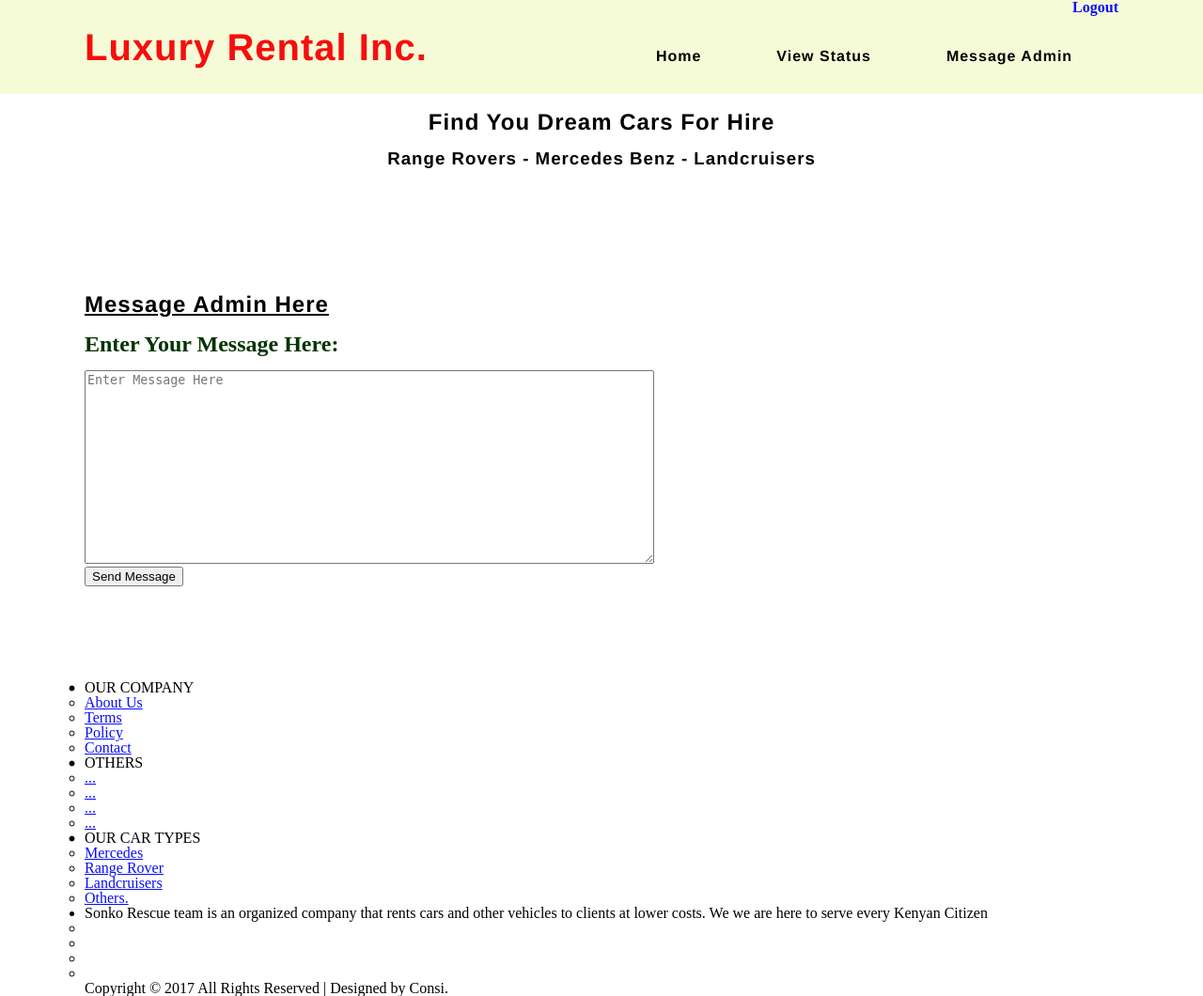
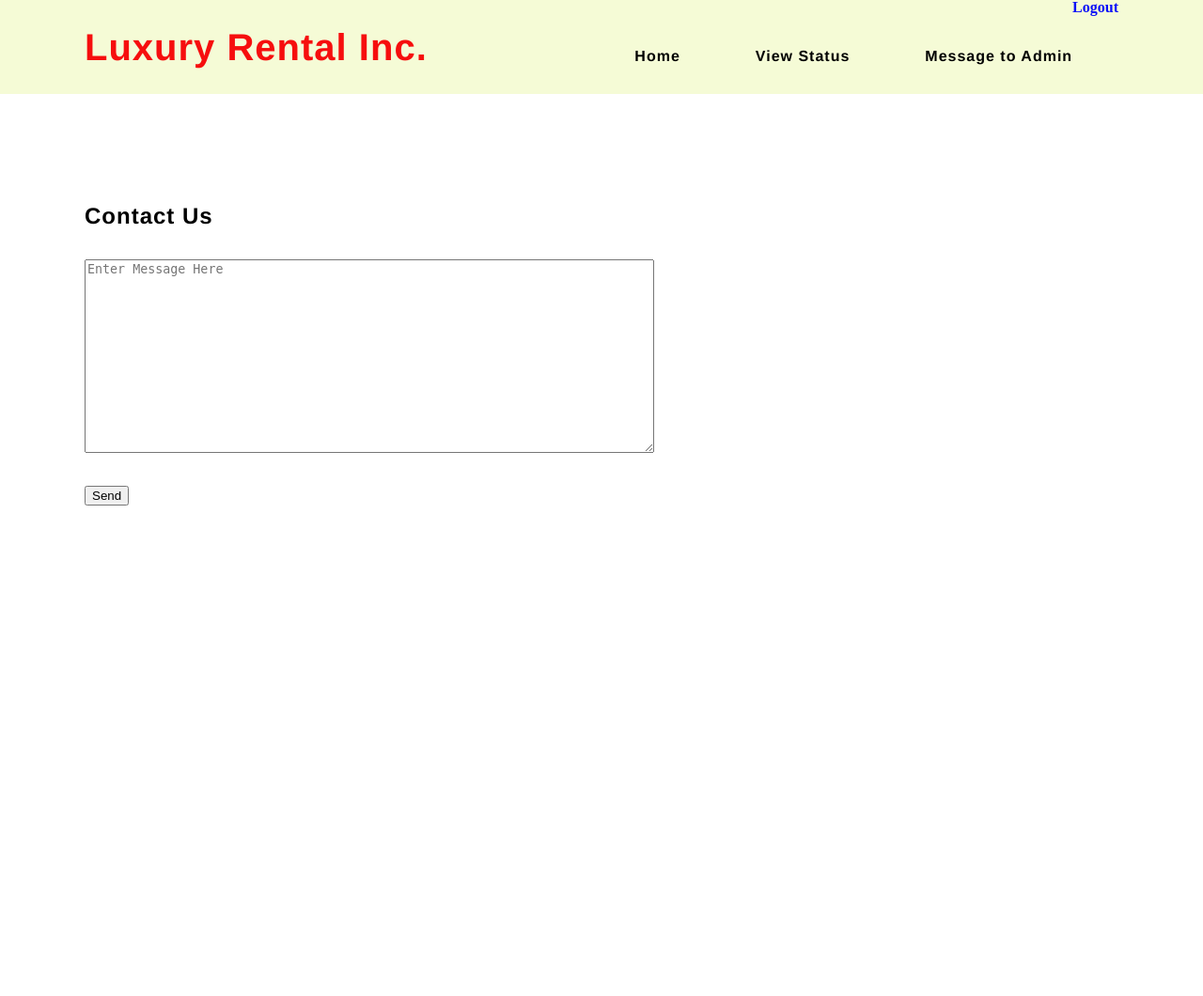
Before and after one commit to phucdang95/IQRiver, a PHP site: page /message_admin.php in a window 1280 px wide. Shown: the whole page at 94% size. After the commit the page ends 538 px from the top, so only its background shows below. Run offline with PHP 8.4, Linux system fonts and the light colour scheme; a user stored in the database is signed in.

Commit message:
Add files via upload

```diff
--- a/car_rental/account.php
+++ b/car_rental/account.php
@@ -25,7 +25,7 @@
 		<div class="wrapper">
 		<div id="fom">
 			<form method="post">
-			<h2 style="text-align:center; font-weight:bold; "> Login </h2>
+			<h2 style="text-align:center; font-weight:bold; "> Login </h2><Br>
 				<table height="200" align="center">
 					<tr>
 						<td>Email Address: </td>
@@ -57,12 +57,12 @@
 						$_SESSION['email'] = $row['email'];
 						$_SESSION['pass'] = $row['id_no'];
 						echo "<script type = \"text/javascript\">
-									alert(\"Login Successful.................\");
+									alert(\"Login Successful!!\");
 									window.location = (\"index.php\")
 									</script>";
 					} else{
 						echo "<script type = \"text/javascript\">
-									alert(\"Login Failed. Try Again................\");
+									alert(\"Login Failed. Try Again.\");
 									window.location = (\"account.php\")
 									</script>";
 					}
--- a/car_rental/header.php
+++ b/car_rental/header.php
@@ -30,7 +30,7 @@
 							<ul>
 								<li><a href="index.php">Home</a></li>
 								<li><a href="status.php">View Status</a></li>
-								<li><a href="message_admin.php">Message Admin</a></li>
+								<li><a href="message_admin.php">Message to Admin</a></li>
 							</ul>
 					<a href="admin/logout.php">Logout</a>
 					<?php
--- a/car_rental/js/main.js
+++ b/car_rental/js/main.js
@@ -1,21 +1,7 @@
-$(document).ready(function(){
 
 
 
 
-	/*  Hamburger Menu & Icon  */
-	$('.hamburger').on('click', function(e){
-
-		e.preventDefault();
-		$(this).toggleClass('opned');
-		$('header nav').toggleClass('active');
-
-	});
-
-
-
-
-	/*  Advanced search form & Icon  */
 	$('#advanced_search_btn').on("click", function(e){
 		e.preventDefault();
 
--- a/car_rental/message_admin.php
+++ b/car_rental/message_admin.php
@@ -3,9 +3,6 @@
 <head>
 	<title>Sonko Car Rental</title>
 	<meta charset="utf-8">
-	<meta name="author" content="pixelhint.com">
-	<meta name="description" content="La casa free real state fully responsive html5/css3 home page website template"/>
-	<meta name="viewport" content="width=device-width, initial-scale=1.0, minimum-scale=1.0" />
 
 	<link rel="stylesheet" type="text/css" href="css/reset.css">
 	<link rel="stylesheet" type="text/css" href="css/responsive.css">
@@ -28,32 +25,27 @@
 			include 'header.php';
 		?>
 
-			<section class="caption">
-				<h2 class="caption" style="text-align: center">Find You Dream Cars For Hire</h2>
-				<h3 class="properties" style="text-align: center">Range Rovers - Mercedes Benz - Landcruisers</h3>
-			</section>
-	</section><!--  end hero section  -->
 
 
 	<section class="listings">
 		<div class="wrapper">
-		<h2 style="text-decoration:underline">Message Admin Here</h2>
+		<h2 >Contact Us</h2>
 			<ul class="properties_list">
 			<form method="post">
 				<table>
 					<tr>
-						<td style="color: #003300; font-weight: bold; font-size: 24px">Enter Your Message Here:</td>
+						<td style="color: #003300; font-weight: bold; font-size: 24px"></td>
 					</tr>
 					<tr>
 						<td>&nbsp;</td>
 					</tr>
 					<tr>
 						<td>
-							<textarea name="message" placeholder="Enter Message Here" class="txt"></textarea>
+							<textarea name="message" placeholder="Enter Message Here" class="txt"></textarea><br><br><br>
 						</td>
 					</tr>
 					<tr>
-						<td><input type="submit" name="send" value="Send Message"></td>
+						<td><input type="submit" name="send" value="Send"></td>
 					</tr>
 				</table>
 			</form>
@@ -81,57 +73,8 @@
 				?>
 			</ul>
 		</div>
-	</section>	<!--  end listing section  -->
+	</section>
 
-	<footer>
-		<div class="wrapper footer">
-			<ul>
-				<li class="links">
-					<ul>
-						<li>OUR COMPANY</li>
-						<li><a href="#">About Us</a></li>
-						<li><a href="#">Terms</a></li>
-						<li><a href="#">Policy</a></li>
-						<li><a href="#">Contact</a></li>
-					</ul>
-				</li>
-
-				<li class="links">
-					<ul>
-						<li>OTHERS</li>
-						<li><a href="#">...</a></li>
-						<li><a href="#">...</a></li>
-						<li><a href="#">...</a></li>
-						<li><a href="#">...</a></li>
-					</ul>
-				</li>
-
-				<li class="links">
-					<ul>
-						<li>OUR CAR TYPES</li>
-						<li><a href="#">Mercedes</a></li>
-						<li><a href="#">Range Rover</a></li>
-						<li><a href="#">Landcruisers</a></li>
-						<li><a href="#">Others.</a></li>
-					</ul>
-				</li>
-
-				<li class="about">
-					<p>Sonko Rescue team is an organized company that rents cars and other vehicles to clients at lower costs. We we are here to serve every Kenyan Citizen</p>
-					<ul>
-						<li><a href="http://facebook.com/sonko" class="facebook" target="_blank"></a></li>
-						<li><a href="http://twitter.com/sonko" class="twitter" target="_blank"></a></li>
-						<li><a href="http://plus.google.com/+sonko" class="google" target="_blank"></a></li>
-						<li><a href="#" class="skype"></a></li>
-					</ul>
-				</li>
-			</ul>
-		</div>
-
-		<div class="copyrights wrapper">
-			Copyright &copy; <?php echo date("Y")?> All Rights Reserved | Designed by Consi.
-		</div>
-	</footer><!--  end footer  -->
 
 </body>
 </html>
```
Also changed, not shown: car_rental/admin/add_cars.php (+16 -10 lines), car_rental/admin/add_vehicles.php (+4 -3 lines), car_rental/book_car.php (+7 -37 lines), car_rental/login.php (+10 -10 lines), car_rental/cars/2016-bmw-i8.jpg (added), car_rental/cars/s63.jpg (added), car_rental/css/responsive.css (line endings or trailing spaces).
